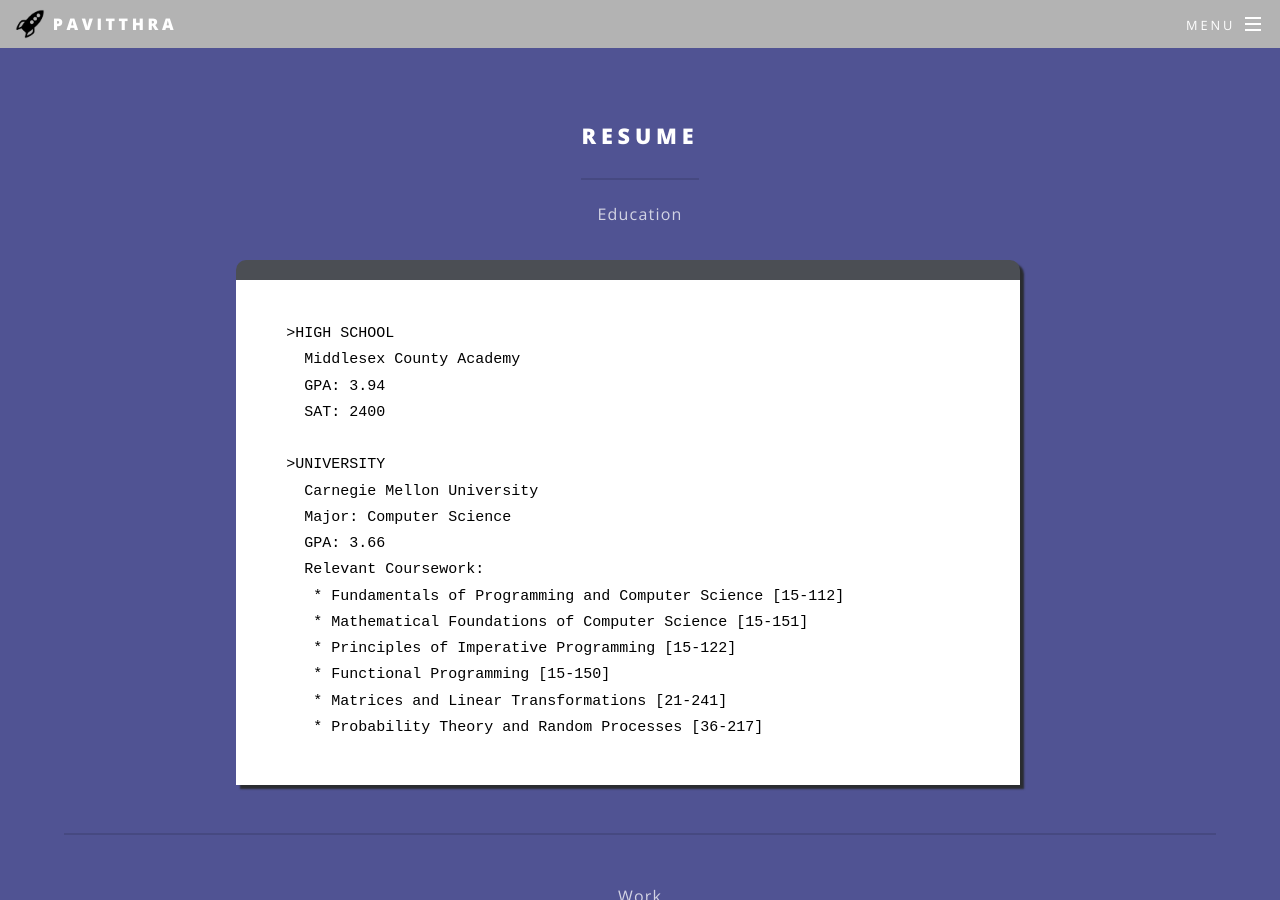
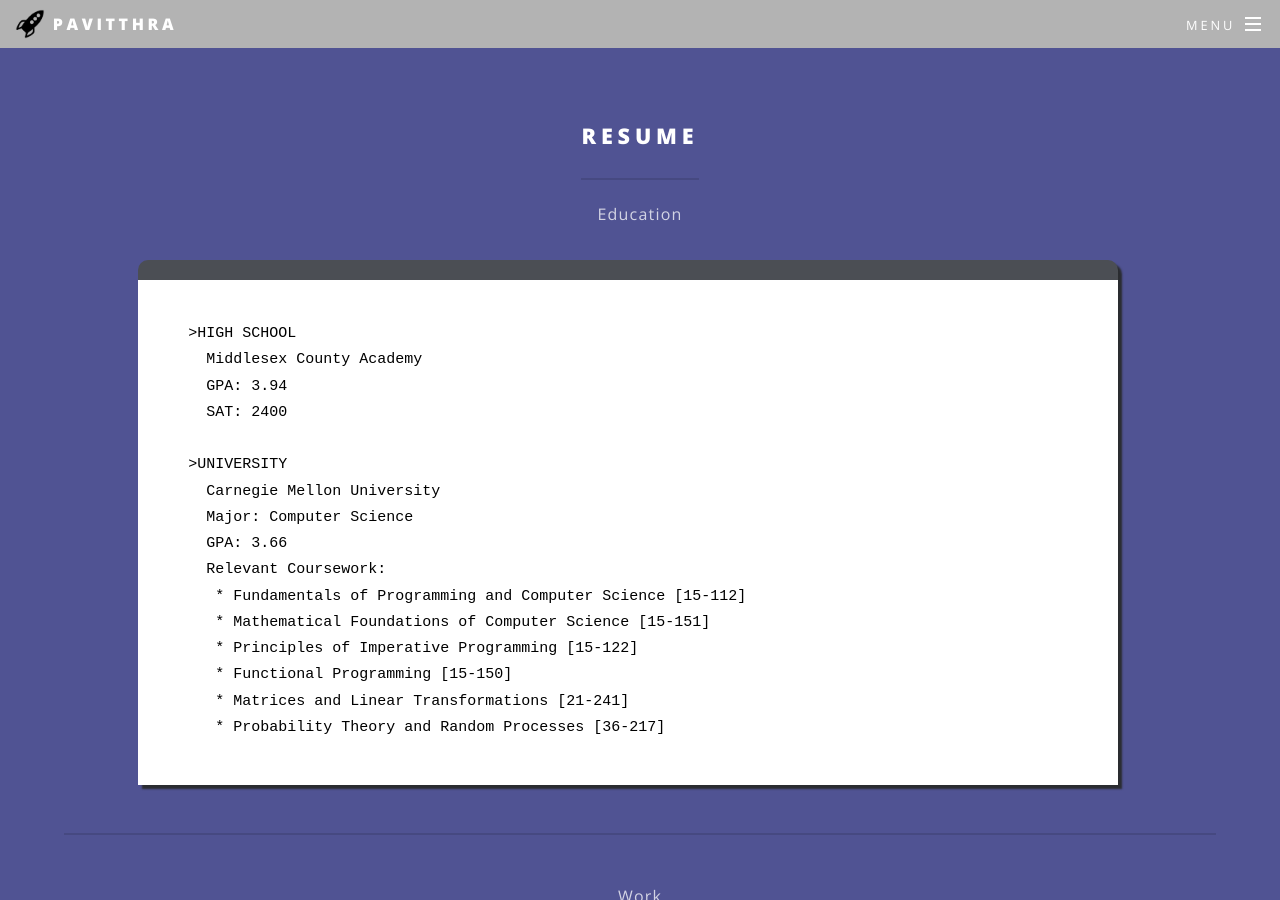
Before and after one commit to pavitthrap/pavitthrap.github.io, a Jekyll site: the page built from index.html, in a window 1280 px wide and 900 px high, scrolled down 1400 px. Built offline with Jekyll 4.4.1, drawn with Linux system fonts in a browser that asks for light colours.

Commit message:
wider box

```diff
--- a/index.html
+++ b/index.html
@@ -41,8 +41,8 @@ layout: landing
 									<div class="container">
 										<p>Education</p>
 										<div class="row">
-											<div class="2u sides" > </div>
-											<div class="8u console" >
+											<div class="1u sides" > </div>
+											<div class="10u console" >
 												<pre class="precons">
 												<code class="codecons">>HIGH SCHOOL
   Middlesex County Academy
@@ -61,7 +61,7 @@ layout: landing
    * Matrices and Linear Transformations [21-241]
    * Probability Theory and Random Processes [36-217] </code></pre>
 											</div>
-											<div class= "2u sides" > </div>
+											<div class= "1u sides" > </div>
 										</div>
 										<hr />
 										<p>Work</p>
```
